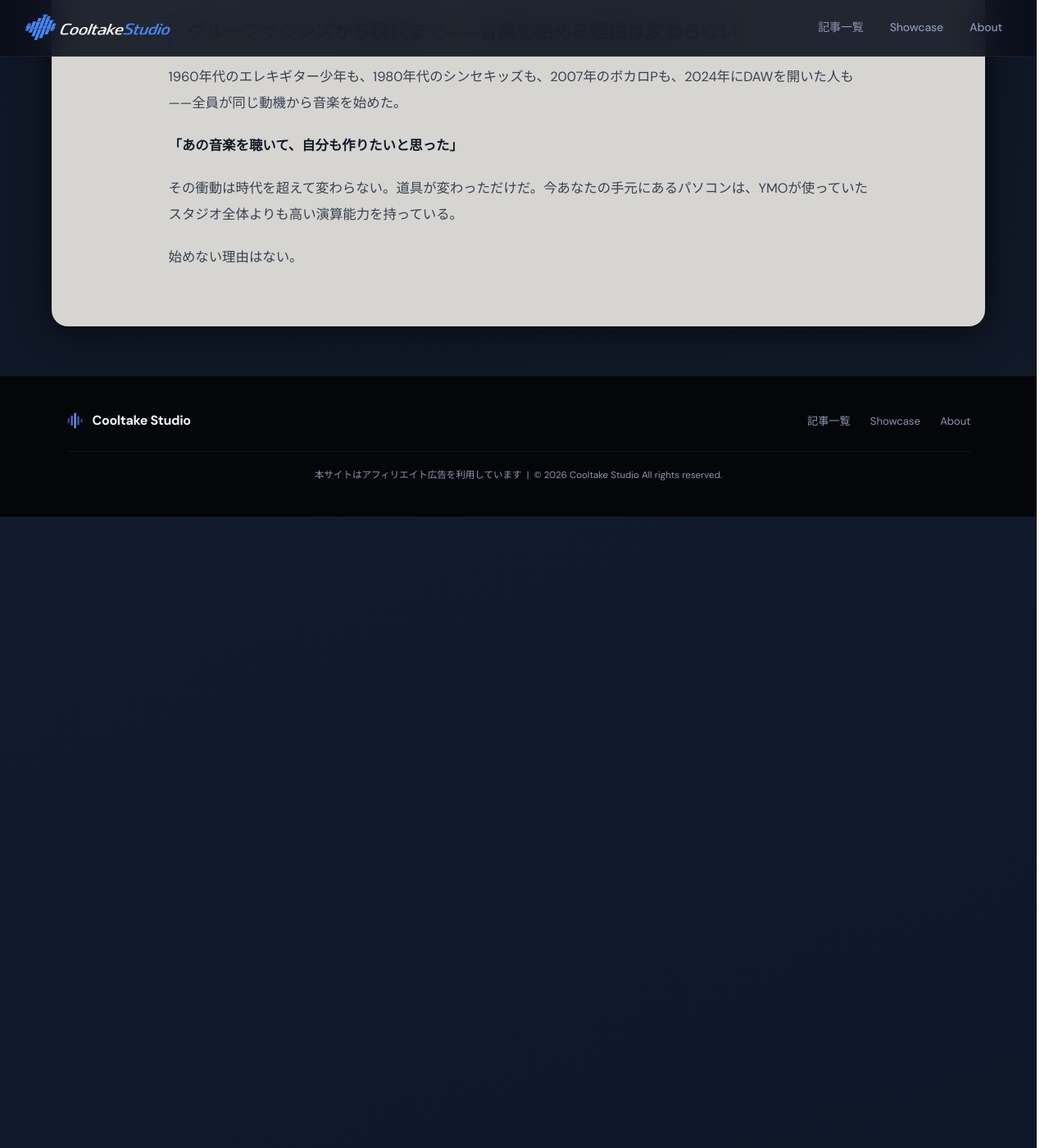
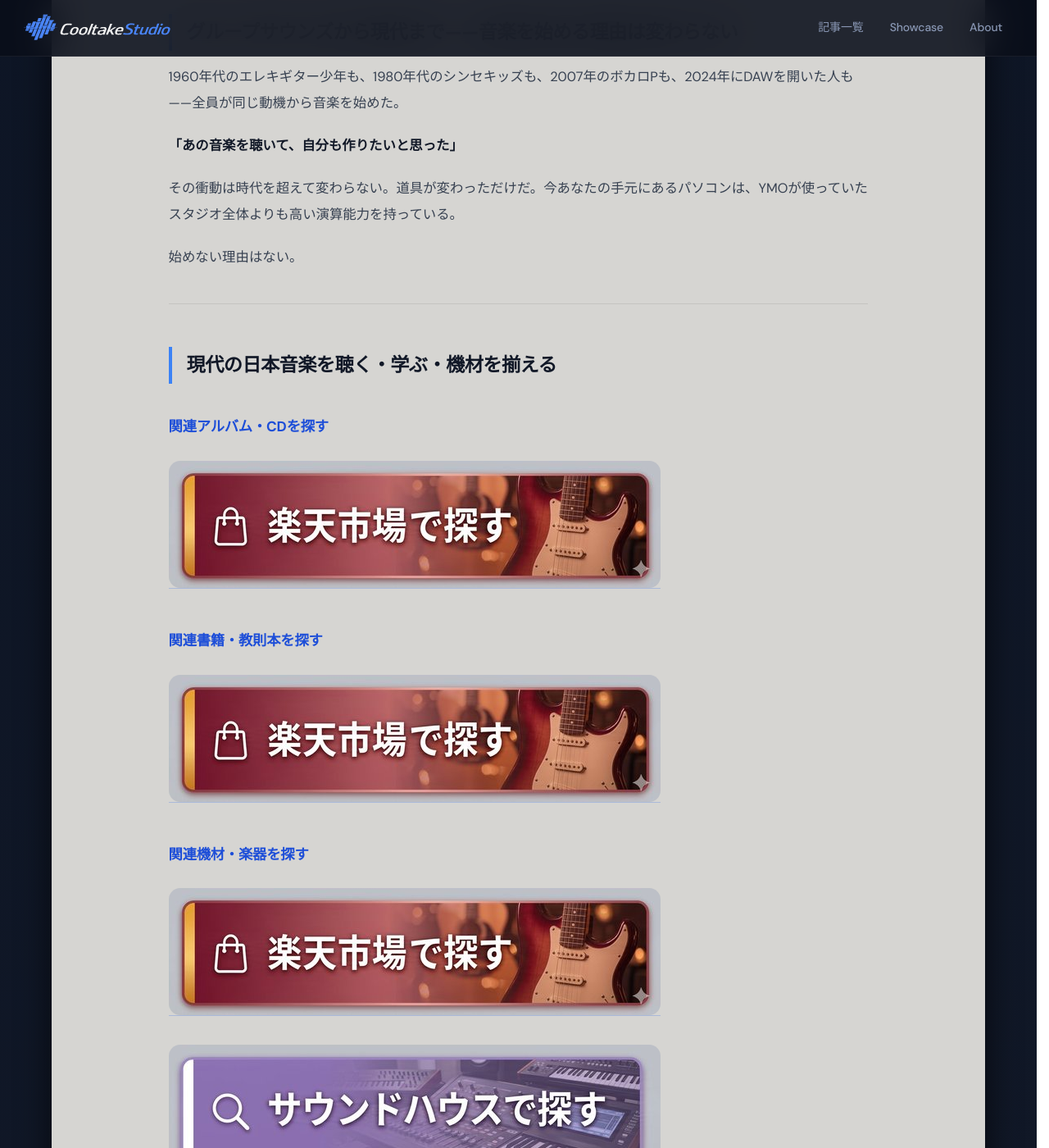
Before and after one commit to cooltake/cooltake-staging, a Jekyll site: the page built from _posts/2026-05-30-japan-music-13-modern-scene.md, in a window 1280 px wide and 1400 px high, scrolled down 3388 px. Shown: the whole window at 82% size. Built offline with Jekyll 4.4.1, drawn with Linux system fonts in a browser that asks for light colours; some web fonts are replaced.

Commit message:
feat: add album/book/gear CTA to 2026-05-30-japan-music-13-modern-scene.md

```diff
--- a/_posts/2026-05-30-japan-music-13-modern-scene.md
+++ b/_posts/2026-05-30-japan-music-13-modern-scene.md
@@ -105,3 +105,37 @@
 その衝動は時代を超えて変わらない。道具が変わっただけだ。今あなたの手元にあるパソコンは、YMOが使っていたスタジオ全体よりも高い演算能力を持っている。
 
 始めない理由はない。
+
+---
+
+## 現代の日本音楽を聴く・学ぶ・機材を揃える
+
+### 関連アルバム・CDを探す
+
+<div style="margin:1.5rem 0;">
+<a href="https://hb.afl.rakuten.co.jp/ichiba/2c3fa5a0.94ef6741.2c3fa5a1.98b5e1ce/?pc=https%3A//search.rakuten.co.jp/search/mall/%E7%B1%B3%E6%B4%A5%E7%8E%84%E5%B8%AB%2BYOASOBI%2BCD/" rel="nofollow" referrerpolicy="no-referrer-when-downgrade" style="display:inline-block;text-decoration:none;">
+<img src="/assets/images/btn-rakuten.jpg" alt="楽天市場で探す" width="600" height="155" style="max-width:100%;height:auto;border-radius:14px;display:block;">
+</a>
+</div>
+
+### 関連書籍・教則本を探す
+
+<div style="margin:1.5rem 0;">
+<a href="https://hb.afl.rakuten.co.jp/ichiba/2c3fa5a0.94ef6741.2c3fa5a1.98b5e1ce/?pc=https%3A//search.rakuten.co.jp/search/mall/DTM%2B%E9%9F%B3%E6%A5%BD%E5%88%B6%E4%BD%9C%2B%E5%88%9D%E5%BF%83%E8%80%85%2B%E6%9C%AC/" rel="nofollow" referrerpolicy="no-referrer-when-downgrade" style="display:inline-block;text-decoration:none;">
+<img src="/assets/images/btn-rakuten.jpg" alt="楽天市場で探す" width="600" height="155" style="max-width:100%;height:auto;border-radius:14px;display:block;">
+</a>
+</div>
+
+### 関連機材・楽器を探す
+
+<div style="margin:1.5rem 0;">
+<a href="https://hb.afl.rakuten.co.jp/ichiba/2c3fa5a0.94ef6741.2c3fa5a1.98b5e1ce/?pc=https%3A//search.rakuten.co.jp/search/mall/DTM%2B%E5%85%A5%E9%96%80%2B%E3%82%BB%E3%83%83%E3%83%88/" rel="nofollow" referrerpolicy="no-referrer-when-downgrade" style="display:inline-block;text-decoration:none;">
+<img src="/assets/images/btn-rakuten.jpg" alt="楽天市場で探す" width="600" height="155" style="max-width:100%;height:auto;border-radius:14px;display:block;">
+</a>
+</div>
+
+<div style="margin:1.5rem 0;">
+<a href="https://h.accesstrade.net/sp/cc?rk=0100pdhv00n9hy" rel="nofollow" referrerpolicy="no-referrer-when-downgrade" style="display:inline-block;text-decoration:none;">
+<img src="/assets/images/btn-soundhouse.jpg" alt="サウンドハウスで探す" width="600" height="155" style="max-width:100%;height:auto;border-radius:14px;display:block;">
+</a>
+</div>
```
